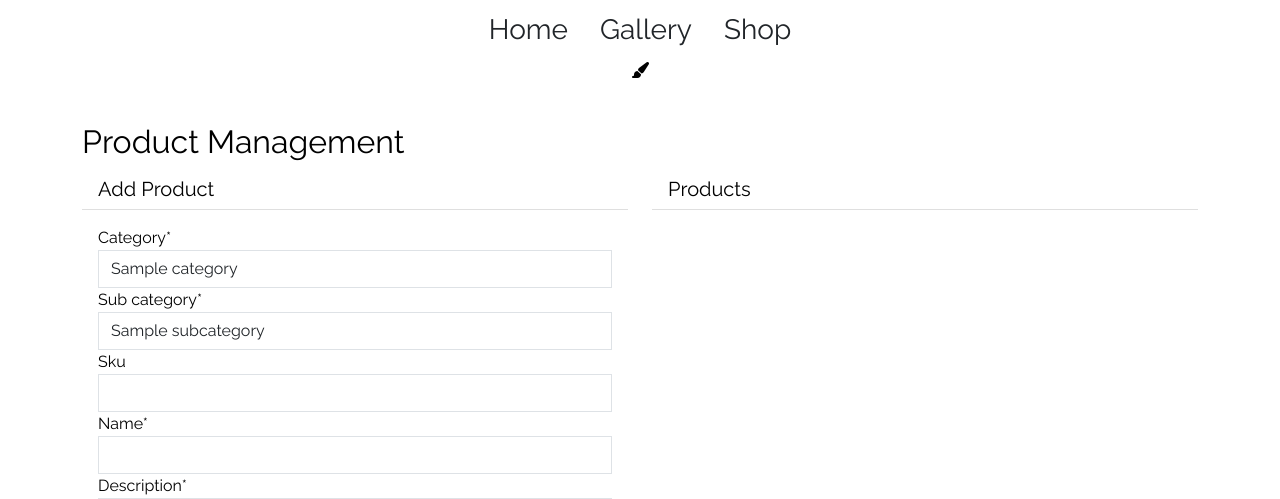
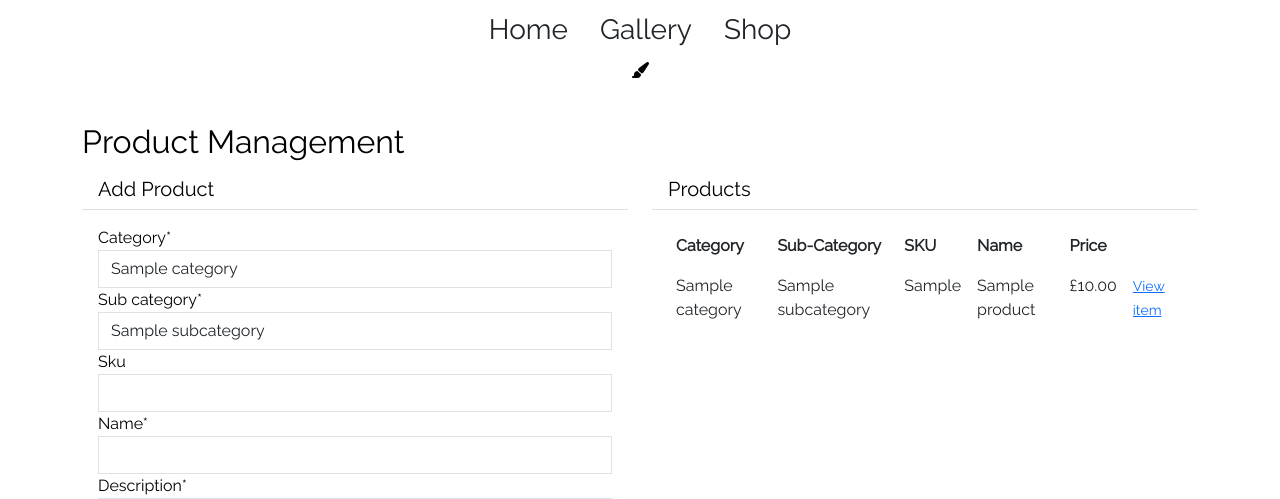
Before and after one commit to Danbob81/art-shop, a Django app: page /products/add/ in a window 1280 px wide. Shown: the part 243-742 px from the top of the page. Run offline with Django 3.2, Linux system fonts and the light colour scheme; a user stored in the database is signed in; tables that the repository leaves empty hold one stand-in row (values such as "Sample post"); some libraries are stand-ins or nearby versions; some web fonts are replaced.

Commit message:
add product list in product management

```diff
--- a/products/templates/products/add_product.html
+++ b/products/templates/products/add_product.html
@@ -66,7 +66,33 @@
                         </div>
                     </div>
                     <div class="card-body">
-
+                        <div class="product-list table-responsive">
+                            <table class="table table sm table-borderless">
+                                <thead>
+                                    <tr>
+                                        <th>Category</th>
+                                        <th>Sub-Category</th>
+                                        <th>SKU</th>
+                                        <th>Name</th>
+                                        <th>Price</th>
+                                    </tr>
+                                </thead>
+                                <tbody>
+                                    {% for product in products %}
+                                    <tr>
+                                        <td>{{ product.category.friendly_name }}</td>
+                                        <td>{{ product.sub_category.friendly_name }}</td>
+                                        <td>{{ product.sku }}</td>
+                                        <td>{{ product.name }}</td>
+                                        <td>£{{ product.price }}</td>
+                                        <td><small class="ml-3">
+                                            <a href="{% url 'product_details' product.id %}">View item</a>
+                                        </small></td>
+                                    </tr>
+                                    {% endfor %}
+                                </tbody>
+                            </table>
+                        </div>
                     </div>
                 </div>
             </div>
--- a/products/templates/products/edit_product.html
+++ b/products/templates/products/edit_product.html
@@ -80,7 +80,7 @@
                                 <p class="text-start"><strong>SKU:</strong> {{ product.sku }}</p>
                                 <p class="text-start"><strong>Name:</strong> {{ product.name }}</p>
                                 <p class="text-start"><strong>Description:</strong> {{ product.description }}</p>
-                                <p class="text-start"><strong>Size:</strong> {{ product.size }}</p>
+                                <p class="text-start"><strong>Has Sizes:</strong> {{ product.has_sizes }}</p>
                                 <p class="text-start"><strong>Qty:</strong> {{ product.quantity }}</p>
                                 <p class="text-start"><strong>Price:</strong> £{{ product.price }}</p>
                             </div>
--- a/products/views.py
+++ b/products/views.py
@@ -42,12 +42,13 @@ def add_product(request):
         messages.error(request, 'Only shop staff have access to this.')
         return redirect(reverse('home'))
 
+    products = Product.objects.all()
     if request.method == 'POST':
         form = ProductForm(request.POST, request.FILES)
         if form.is_valid():
             product = form.save()
             messages.success(request, 'Product added!')
-            return redirect(reverse('product_details', args=[product.id]))
+            return redirect(reverse('edit_product', args=[product.id]))
         else:
             messages.error(request, 'Failed to add product.\
                                      Please check the form and try again.')
@@ -56,6 +57,7 @@ def add_product(request):
 
     template = 'products/add_product.html'
     context = {
+        'products': products,
         'form': form,
     }
 
@@ -102,4 +104,4 @@ def delete_product(request, product_id):
     product = get_object_or_404(Product, pk=product_id)
     product.delete()
     messages.success(request, 'Product deleted.')
-    return redirect(reverse('shop'))
+    return redirect(reverse('add_product'))
--- a/static/css/base.css
+++ b/static/css/base.css
@@ -130,3 +130,8 @@ footer {
     border-color: #dc3545;
     border-radius: 0;
 }
+
+.product-list {
+    max-height: 800px;
+    overflow-y: auto;
+}
```
Also changed, not shown: products/templates/products/product_details.html (+7 -5 lines), media/livelongsuckit.jpg (added), media/livelongsuckit.png (added), media/livelongsuckit_CAD8QbV.jpg (added), media/livelongsuckit_IzRUwTy.png (added), media/livelongsuckit_L8MhCrs.jpg (added), media/livelongsuckit_NakoOYI.jpg (added), media/livelongsuckit_X3inBM8.png (added), media/livelongsuckit_nr08NBK.png (added), media/livelongsuckit_uiB2M2B.png (added), media/livelongsuckit_xwPOLmr.jpg (added).
